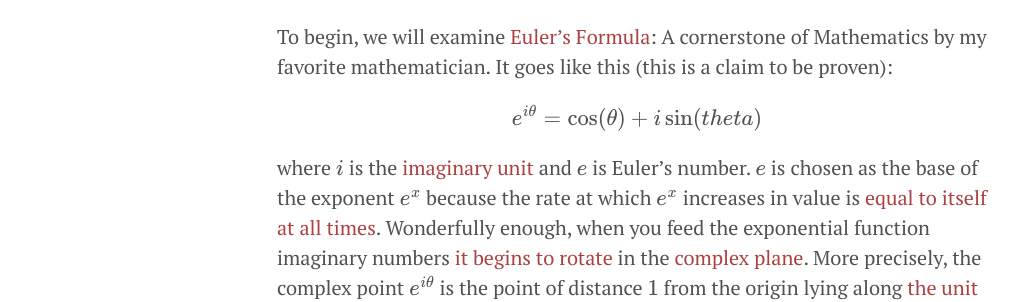
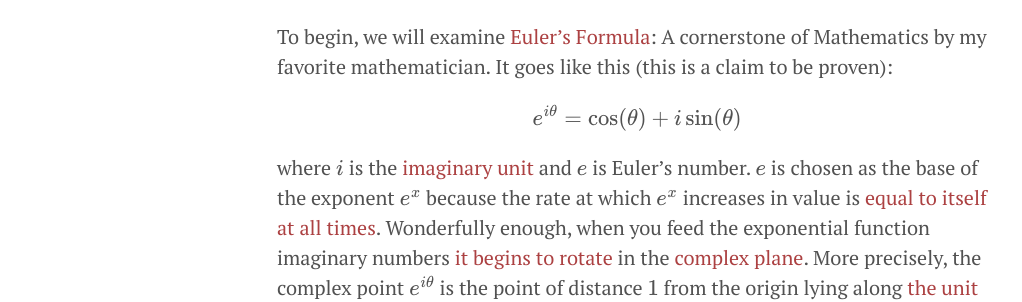
Before and after one commit to kylehovey/blog, a Jekyll site: the page built from radians_and_blind_spots.md, in a window 1280 px wide and 900 px high, scrolled down 4314 px. Shown: the part 156-458 px from the top of the window, without its empty margins (3-1025 px from the left). Built offline with Jekyll 4.4.1, drawn with Linux system fonts in a browser that asks for light colours; formulas are drawn with MathJax 3.

Commit message:
Fixed missing LaTeX backslash

```diff
--- a/radians_and_blind_spots.md
+++ b/radians_and_blind_spots.md
@@ -46,7 +46,7 @@ To no surprise, the intuition comes easiest from the viewpoint of [Complex Analy
 
 To begin, we will examine [Euler's Formula](https://en.wikipedia.org/wiki/Euler%27s_formula){:target="_blank"}: A cornerstone of Mathematics by my favorite mathematician. It goes like this (this is a claim to be proven):
 
-\\[ e^{i\theta} = \cos(\theta) + i \sin(theta) \\]
+\\[ e^{i\theta} = \cos(\theta) + i \sin(\theta) \\]
 
 where \\( i \\) is the [imaginary unit](https://en.wikipedia.org/wiki/Imaginary_unit){:target="_blank"} and \\( e \\) is Euler's number. \\(e \\) is chosen as the base of the exponent \\(e^x\\) because the rate at which \\(e^x\\) increases in value is [equal to itself at all times](https://www.youtube.com/watch?v=m2MIpDrF7Es){:target="_blank"}. Wonderfully enough, when you feed the exponential function imaginary numbers [it begins to rotate](https://acko.net/blog/how-to-fold-a-julia-fractal/){:target="_blank"} in the [complex plane](https://en.wikipedia.org/wiki/Complex_plane){:target="_blank"}. More precisely, the complex point \\(e^{i\theta}\\) is the point of distance \\(1\\) from the origin lying along [the unit circle](https://en.wikipedia.org/wiki/Unit_circle){:target="_blank"} at angle \\( \theta \\) in the complex plane (and we will justify this):
 
```
